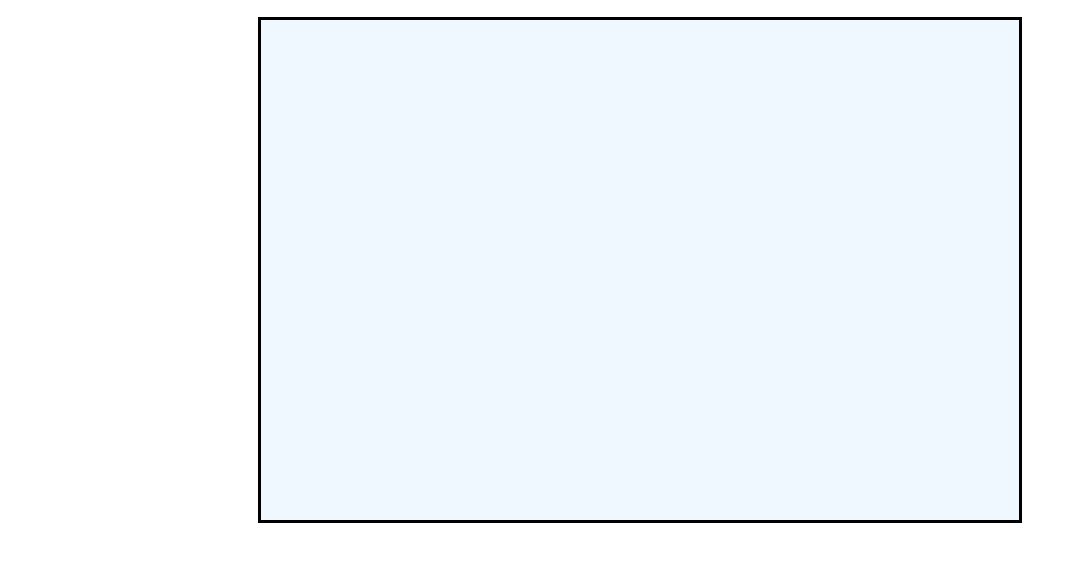
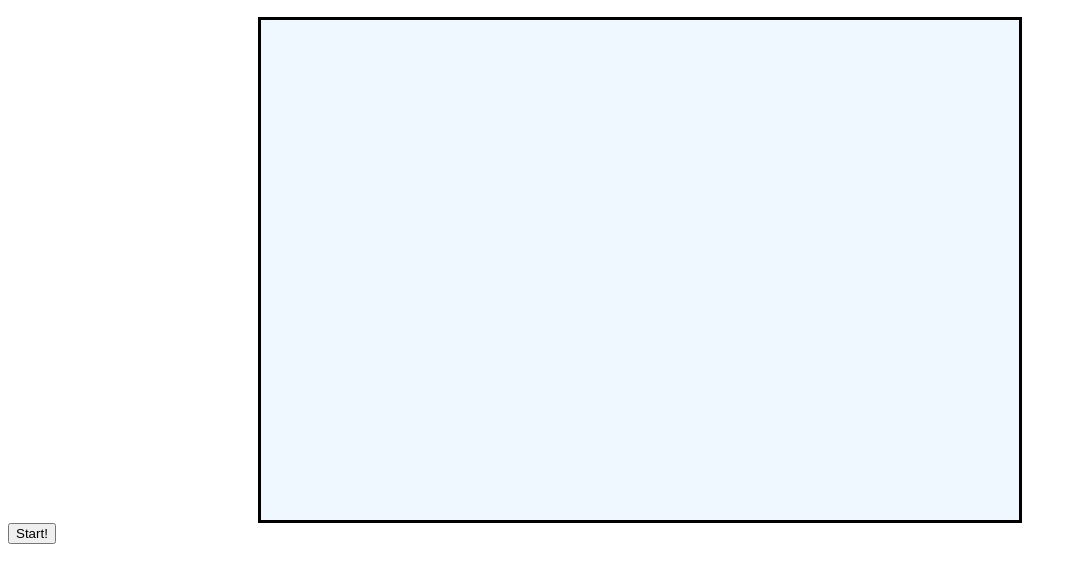
Before and after one commit to Vsk2353/doodle-pad, a plain HTML site: page index.html in a window 1280 px wide. Shown: the part 90-672 px from the top of the page, without its empty margins (0-1077 px from the left). Drawn offline with nearby package versions, Linux system fonts and the light colour scheme.

Commit message:
Add start button for default size grid creation

```diff
--- a/index.html
+++ b/index.html
@@ -9,7 +9,11 @@
 </head>
 <body>
     <div class="header">Doodle Pad!</div>
+
     <div class="container"></div>
+
+    <div class="buttons">
+        <button id="one">Start!</button>
     </div>
 </body>
 </html>
```
